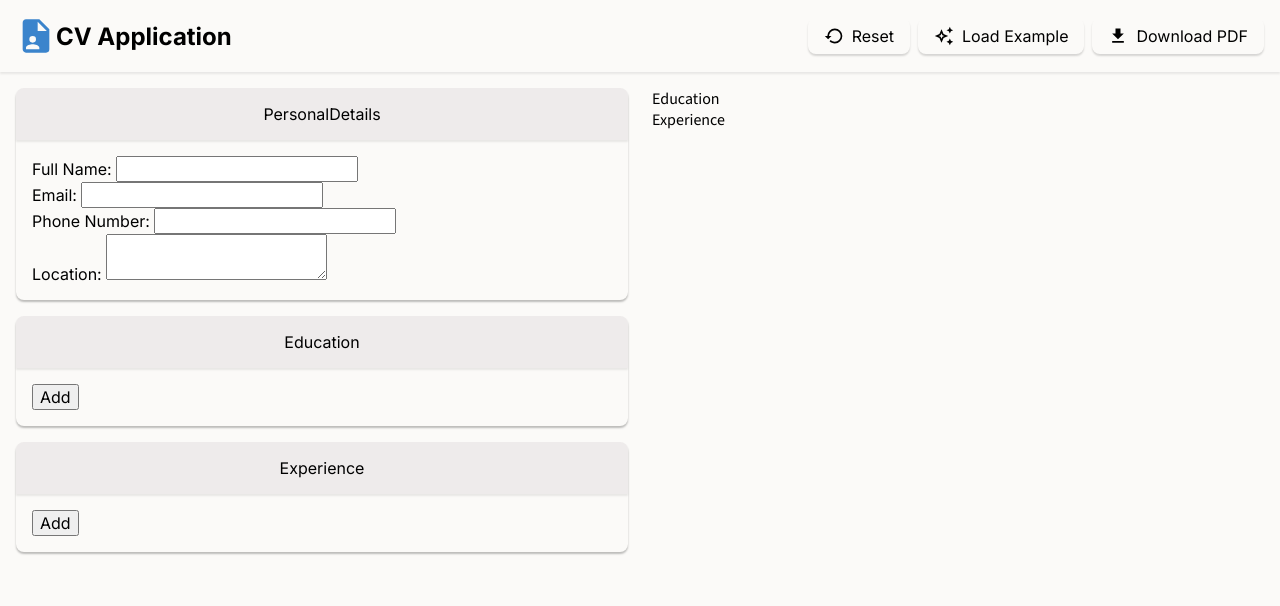
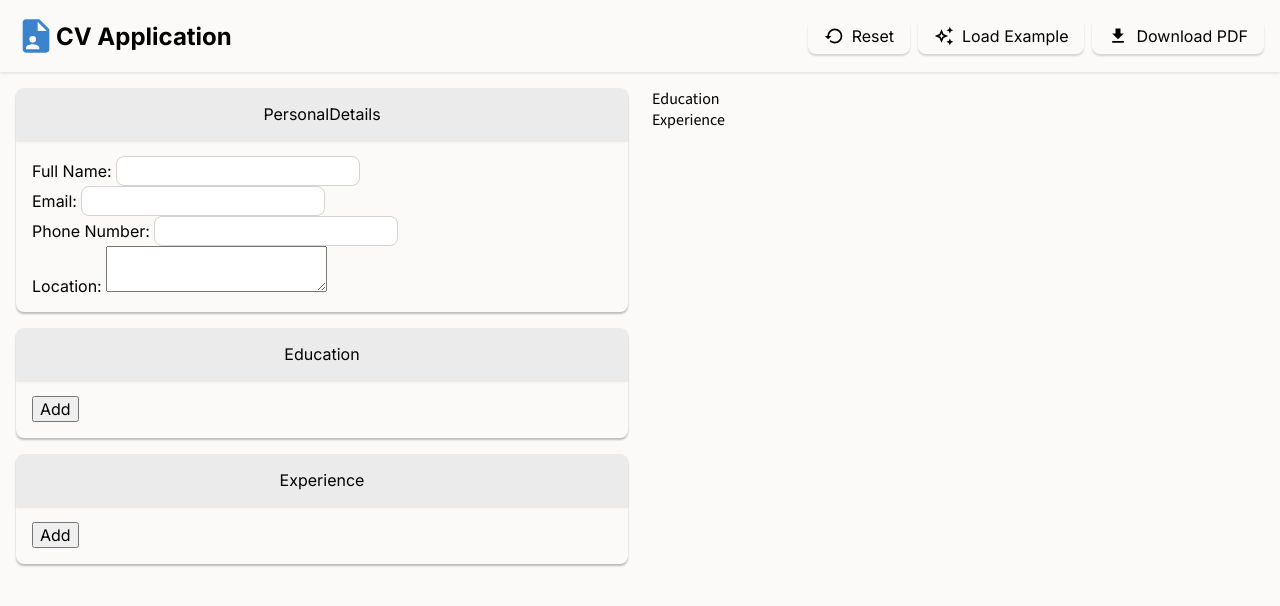
Before and after one commit to Sai-Eshwar-Supreet/cv-application, a React (Vite) app: page / in a window 1280 px wide. Shown: the top 606 px of the page. Built offline with nearby package versions, Linux system fonts and the light colour scheme.

Commit message:
Add input styles

```diff
--- a/src/components/Items/Education.jsx
+++ b/src/components/Items/Education.jsx
@@ -4,7 +4,7 @@ import Input from "../Inputs/Input";
 function Education({data, handleUpdate, handleRemoval}){
     return (
         <div className="entry-container">
-            <ul>
+            <ul className="input-list">
                 <li>
                     <Input
                         type='text'
@@ -23,7 +23,7 @@ function Education({data, handleUpdate, handleRemoval}){
                         handleUpdate={(value) => handleUpdate({...data, degree: value})}
                     />
                 </li>
-                <li>
+                <li className="date-group">
                     <Input
                         type='month'
                         id='startDate'
--- a/src/components/Items/Experience.jsx
+++ b/src/components/Items/Experience.jsx
@@ -5,7 +5,7 @@ import TextArea from "../Inputs/TextArea";
 function Experience({data, handleUpdate, handleRemoval}){
     return (
         <div className="entry-container">
-            <ul>
+            <ul className="input-list">
                 <li>
                     <Input
                         type='text'
@@ -24,7 +24,7 @@ function Experience({data, handleUpdate, handleRemoval}){
                         handleUpdate={(value) => handleUpdate({...data, designation: value})}
                     />
                 </li>
-                <li>
+                <li className="date-group">
                     <Input
                         type='month'
                         id='startDate'
--- a/src/components/Items/PersonalDetails.jsx
+++ b/src/components/Items/PersonalDetails.jsx
@@ -4,7 +4,7 @@ import TextArea from "../Inputs/TextArea";
 function PersonalDetails({data, handleUpdate}){
     return (
         <div className="entry-container">
-            <ul>
+            <ul className="input-list">
                 <li>
                     <Input
                         type='text'
--- a/src/components/MainLayout/Editor.jsx
+++ b/src/components/MainLayout/Editor.jsx
@@ -1,3 +1,5 @@
+import '../../styles/InputComponents.css';
+
 import EditPersonalDetailsSection from '../EditSections/EditPersonalDetailsSection';
 import EditEducationSection from '../EditSections/EditEducationSection';
 import EditExperienceSection from '../EditSections/EditExperienceSection';
--- a/src/index.css
+++ b/src/index.css
@@ -33,6 +33,7 @@ ul{
     --font-weight-bold: 700;
 
     /* Spacing */
+    --space-tiny: 0.25rem;
     --space-small: 0.5rem;
     --space-medium: 1rem;
     --space-large: 1.5rem;
@@ -54,7 +55,7 @@ ul{
     --color-neutral-900: black;
     --color-neutral-600: gray;
     --color-neutral-200: lightgray;
-    --color-neutral-150: rgb(238, 235, 235);
+    --color-neutral-150: rgb(235, 235, 235);
     --color-neutral-100: white;
 
     --color-accent: #3b84cc;
--- /dev/null
+++ b/src/styles/InputComponents.css
@@ -0,0 +1,24 @@
+.input-list{
+    display: flex;
+    flex-direction: column;
+
+
+}
+
+.date-group{
+    display: flex;
+    justify-content: space-between;
+    align-items: center;
+    gap: var(--space-small);
+}
+
+input[type='text'],
+input[type='email'],
+input[type='tel'],
+input[type='month']
+{
+    border: 1px solid var(--color-neutral-200);
+    border-radius: var(--radius-small);
+
+    padding: var(--space-tiny);
+}
```
